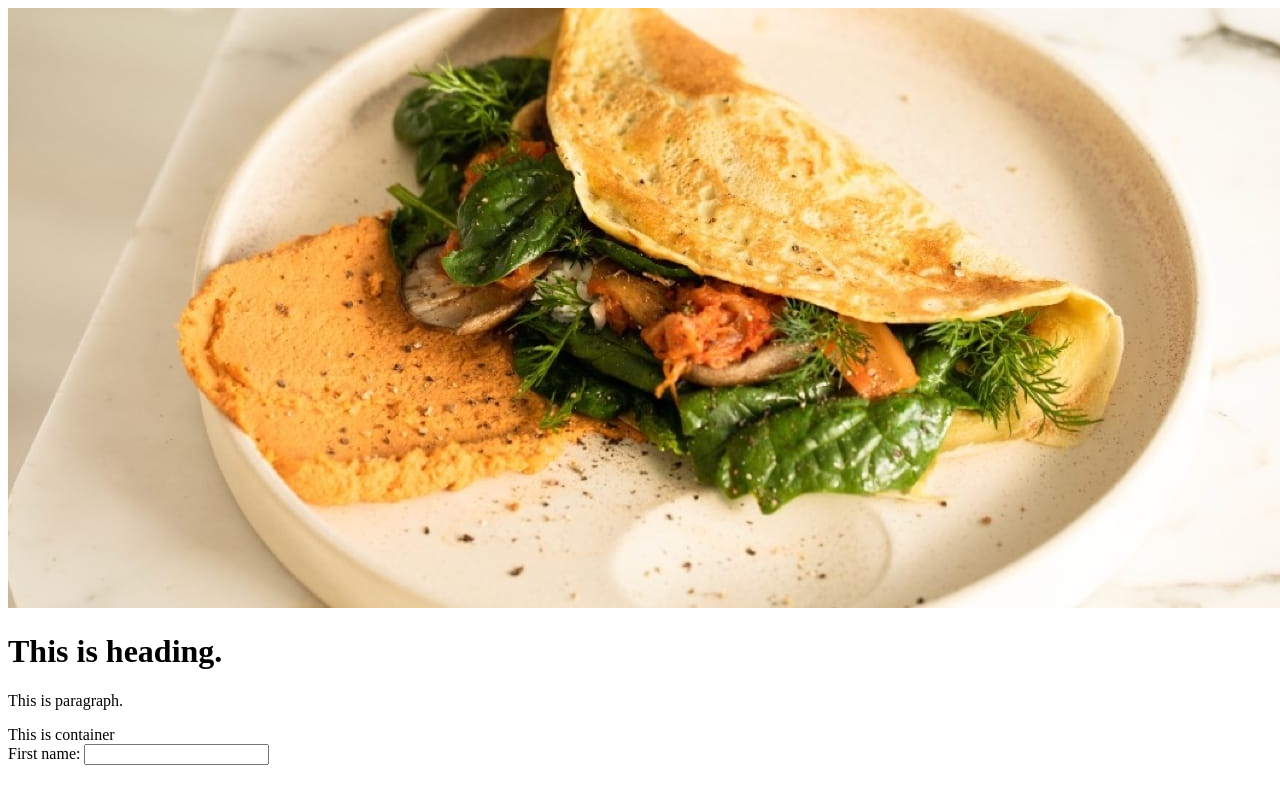
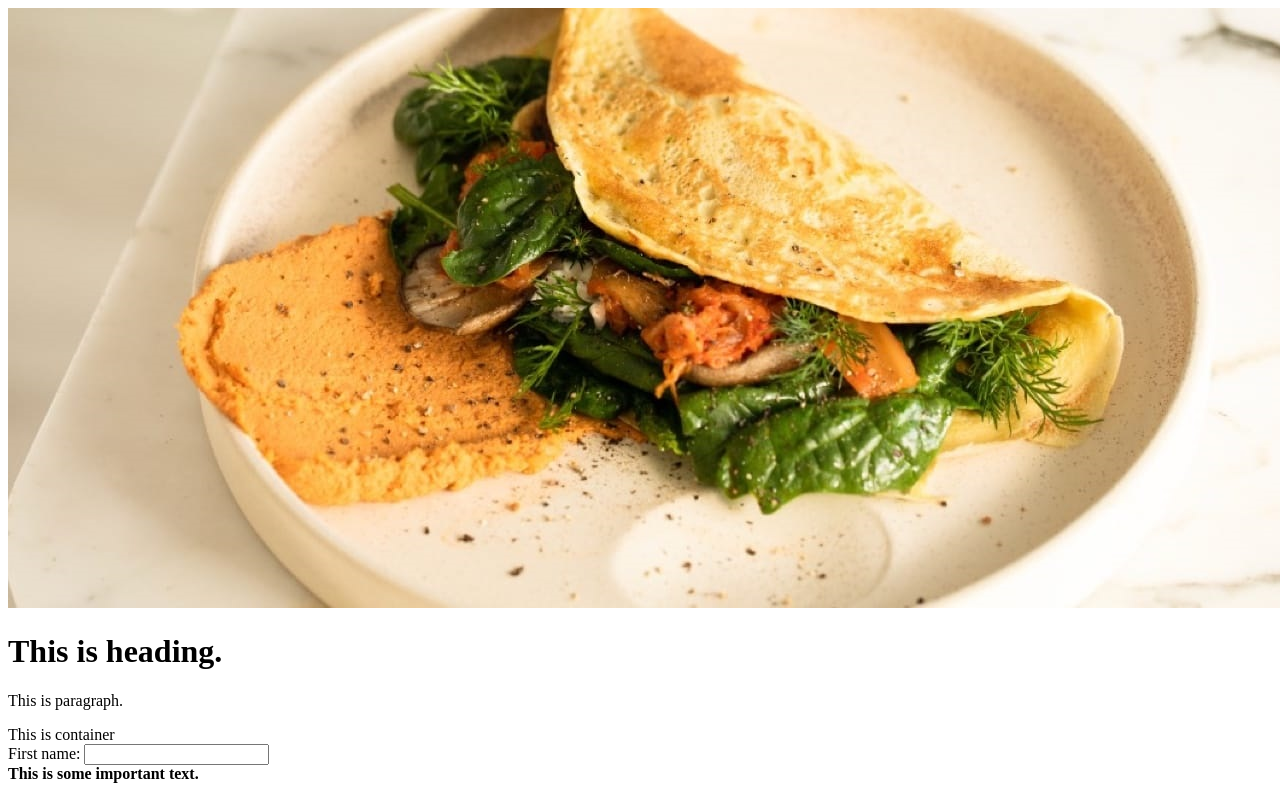
Before and after one commit to 3zefir/git-test, a plain HTML site: page index.html in a window 1280 px wide. Shown: the top 800 px of the page. Drawn offline with Linux system fonts and the light colour scheme.

Commit message:
Update index.html
Added a some important text

```diff
--- a/index.html
+++ b/index.html
@@ -14,6 +14,7 @@
     <label for="fname">First name:</label>
     <input type="text" id="fname" name="fname">
 </form>
+<strong>This is some important text.</strong>
 
 </body>
 </html>
```
